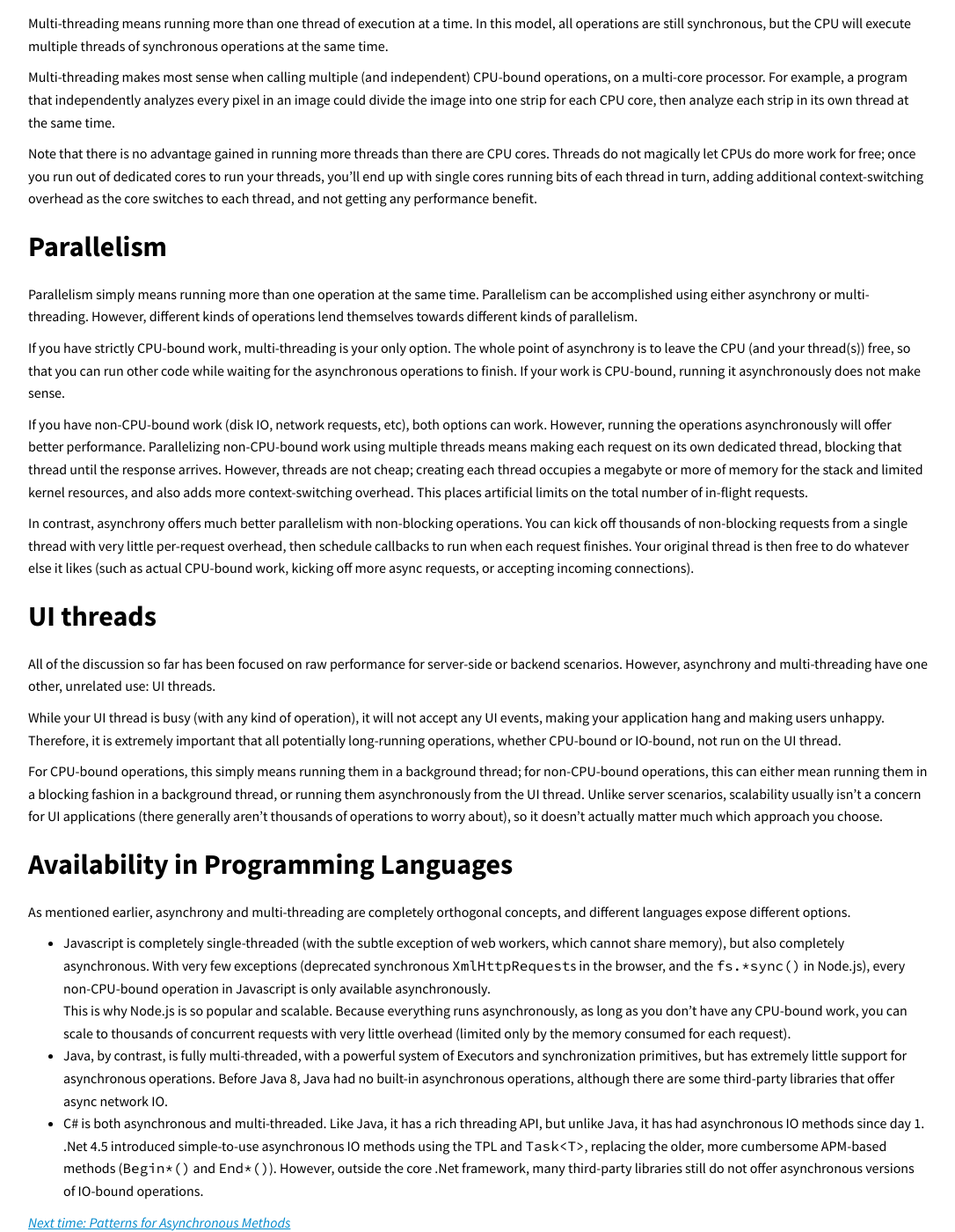
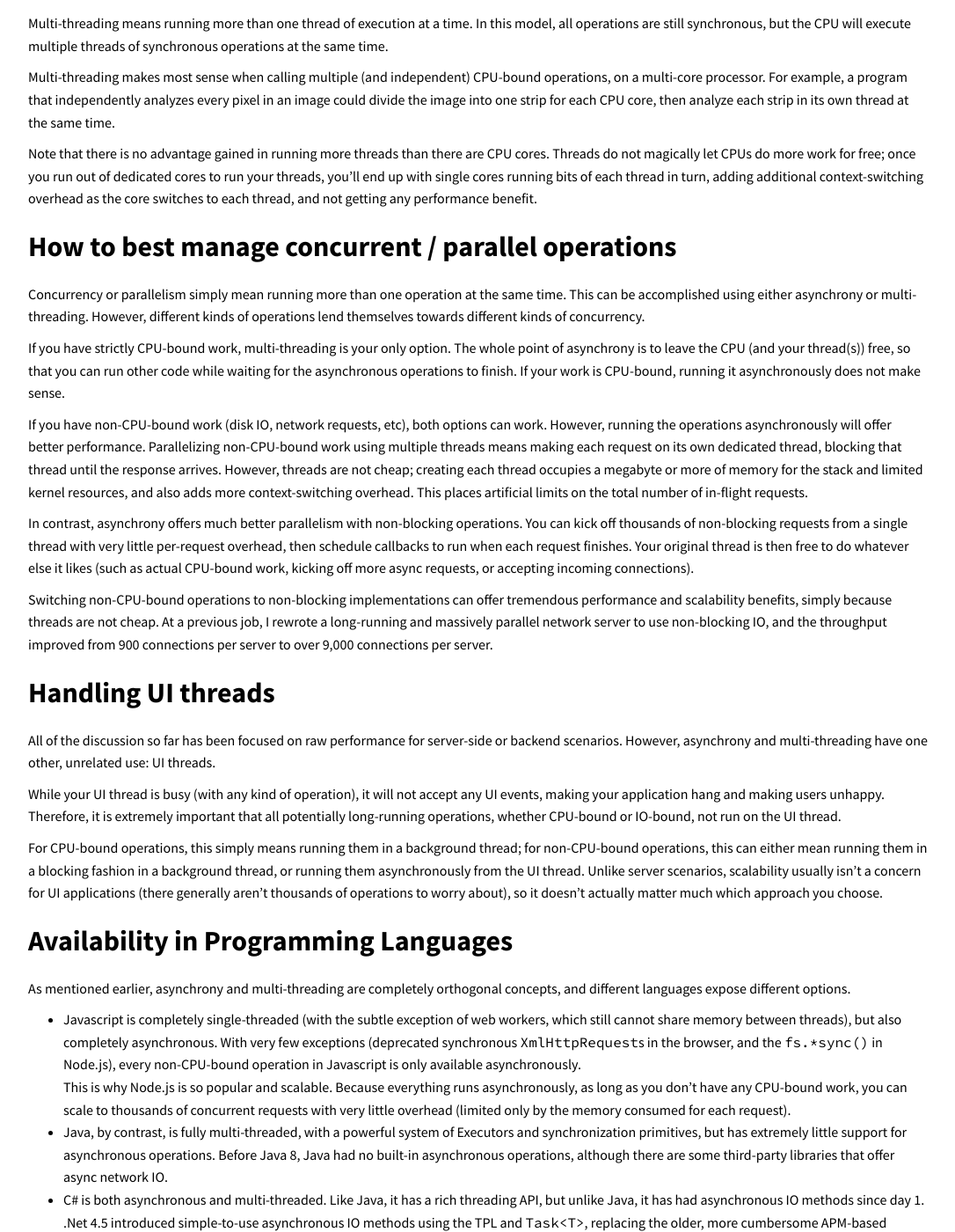
Before and after one commit to SLaks/SLaks.Blog, a Jekyll site: the page built from _posts/2014-12-23-parallelism-async-threading-explained.md, in a window 1280 px wide and 1400 px high, scrolled down 870 px. Shown: the whole window at 88% size, without its empty margins (96-1182 px from the left). Built offline with Jekyll 4.4.1, drawn with Linux system fonts in a browser that asks for light colours; Markdown is read by kramdown in place of the engine named in the settings; comment, search, counter and statistics services are not loaded; some of the changed text lies outside the part shown.

Commit message:
Improve description async & concurrency
Thanks @StephenCleary for pointing out the terminology issue

```diff
--- a/_posts/2014-12-23-parallelism-async-threading-explained.md
+++ b/_posts/2014-12-23-parallelism-async-threading-explained.md
@@ -15,15 +15,15 @@ However, if the function is not CPU-bound &ndash; if it simply waits for somethi
 
 This is why asynchronous operations exist.  Instead of blocking the calling program (or thread) until a response arrives, an asynchronous (also called _non-blocking_) implementation will send of a request to the database or web service or whatever, then return immediately, letting your program continue running other code while the remote service sends a reply.  Once the response arrives, the system will run a callback (either on your message loop or in a separate IO completion port thread, depending on the environment), letting your code handle the response.
 
-#Multi-threading
+#About multi-threading
 Multi-threading means running more than one thread of execution at a time.  In this model, all operations are still synchronous, but the CPU will execute multiple threads of synchronous operations at the same time.
 
 Multi-threading makes most sense when calling multiple (and independent) CPU-bound operations, on a multi-core processor.  For example, a program that independently analyzes every pixel in an image could divide the image into one strip for each CPU core, then analyze each strip in its own thread at the same time.
 
 Note that there is no advantage gained in running more threads than there are CPU cores.  Threads do not magically let CPUs do more work for free; once you run out of dedicated cores to run your threads, you'll end up with single cores running bits of each thread in turn, adding additional context-switching overhead as the core switches to each thread, and not getting any performance benefit.
 
-#Parallelism
-Parallelism simply means running more than one operation at the same time.  Parallelism can be accomplished using either asynchrony or multi-threading.  However, different kinds of operations lend themselves towards different kinds of parallelism.
+#How to best manage concurrent / parallel operations
+Concurrency or parallelism simply mean running more than one operation at the same time.  This can be accomplished using either asynchrony or multi-threading.  However, different kinds of operations lend themselves towards different kinds of concurrency.
 
 If you have strictly CPU-bound work, multi-threading is your only option.  The whole point of asynchrony is to leave the CPU (and your thread(s)) free, so that you can run other code while waiting for the asynchronous operations to finish.  If your work is CPU-bound, running it asynchronously does not make sense.
 
@@ -31,7 +31,9 @@ If you have non-CPU-bound work (disk IO, network requests, etc), both options ca
 
 In contrast, asynchrony offers much better parallelism with non-blocking operations.  You can kick off thousands of non-blocking requests from a single thread with very little per-request overhead, then schedule callbacks to run when each request finishes.  Your original thread is then free to do whatever else it likes (such as actual CPU-bound work, kicking off more async requests, or accepting incoming connections).
 
-#UI threads
+Switching non-CPU-bound operations to non-blocking implementations can offer tremendous performance and scalability benefits, simply because threads are not cheap.  At a previous job, I rewrote a long-running and massively parallel network server to use non-blocking IO, and the throughput improved from 900 connections per server to over 9,000 connections per server.
+
+#Handling UI threads
 All of the discussion so far has been focused on raw performance for server-side or backend scenarios.  However, asynchrony and multi-threading have one other, unrelated use: UI threads.
 
 While your UI thread is busy (with any kind of operation), it will not accept any UI events, making your application hang and making users unhappy.  Therefore, it is extremely important that all potentially long-running operations, whether CPU-bound or IO-bound, not run on the UI thread.
@@ -41,7 +43,7 @@ For CPU-bound operations, this simply means running them in a background thread;
 #Availability in Programming Languages
 As mentioned earlier, asynchrony and multi-threading are completely orthogonal concepts, and different languages expose different options.
 
- - Javascript is completely single-threaded (with the subtle exception of web workers, which cannot share memory), but also completely asynchronous.  With very few exceptions (deprecated synchronous `XmlHttpRequest`s in the browser, and the `fs.*sync()` in  Node.js), every non-CPU-bound operation in Javascript is only available asynchronously.
+ - Javascript is completely single-threaded (with the subtle exception of web workers, which still cannot share memory between threads), but also completely asynchronous.  With very few exceptions (deprecated synchronous `XmlHttpRequest`s in the browser, and the `fs.*sync()` in  Node.js), every non-CPU-bound operation in Javascript is only available asynchronously.
   This is why Node.js is so popular and scalable.  Because everything runs asynchronously, as long as you don't have any CPU-bound work, you can scale to thousands of concurrent requests with very little overhead (limited only by the memory consumed for each request).
  - Java, by contrast, is fully multi-threaded, with a powerful system of Executors and synchronization primitives, but has extremely little support for asynchronous operations.  Before Java 8, Java had no built-in asynchronous operations, although there are some third-party libraries that offer async network IO.
  - C# is both asynchronous and multi-threaded.  Like Java, it has a rich threading API, but unlike Java, it has had asynchronous IO methods since day 1.  .Net 4.5 introduced simple-to-use asynchronous IO methods using the TPL and `Task<T>`, replacing the older, more cumbersome APM-based methods (`Begin*()` and `End*()`).  However, outside the core .Net framework, many third-party libraries still do not offer asynchronous versions of IO-bound operations.
```
Also changed, not shown: other parts of _posts/2014-12-23-parallelism-async-threading-explained.md (+1 -1 lines).
